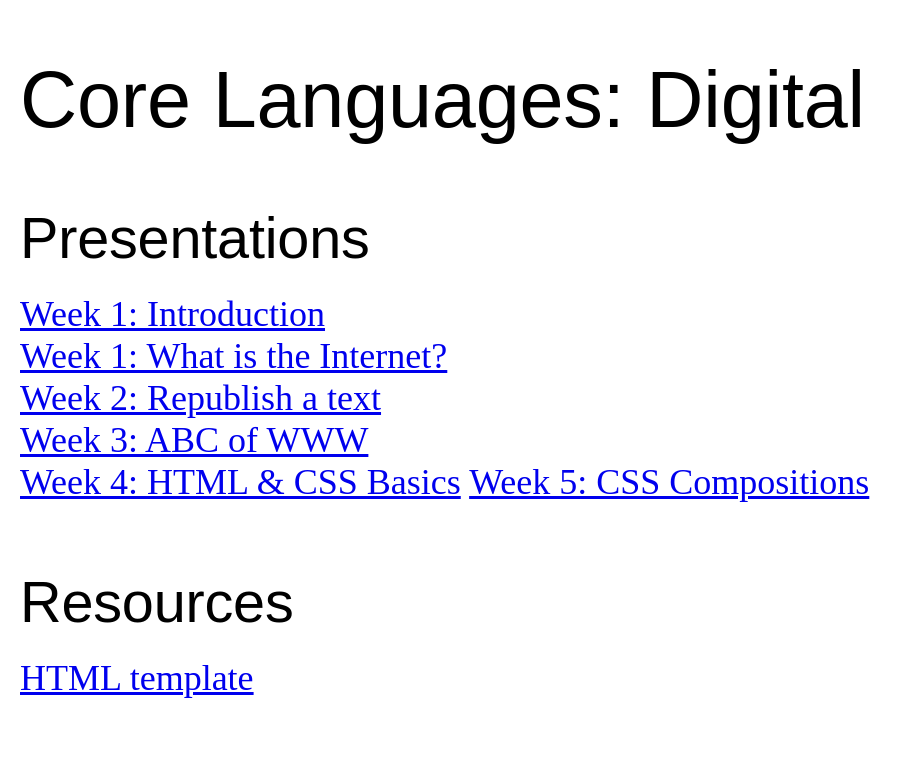
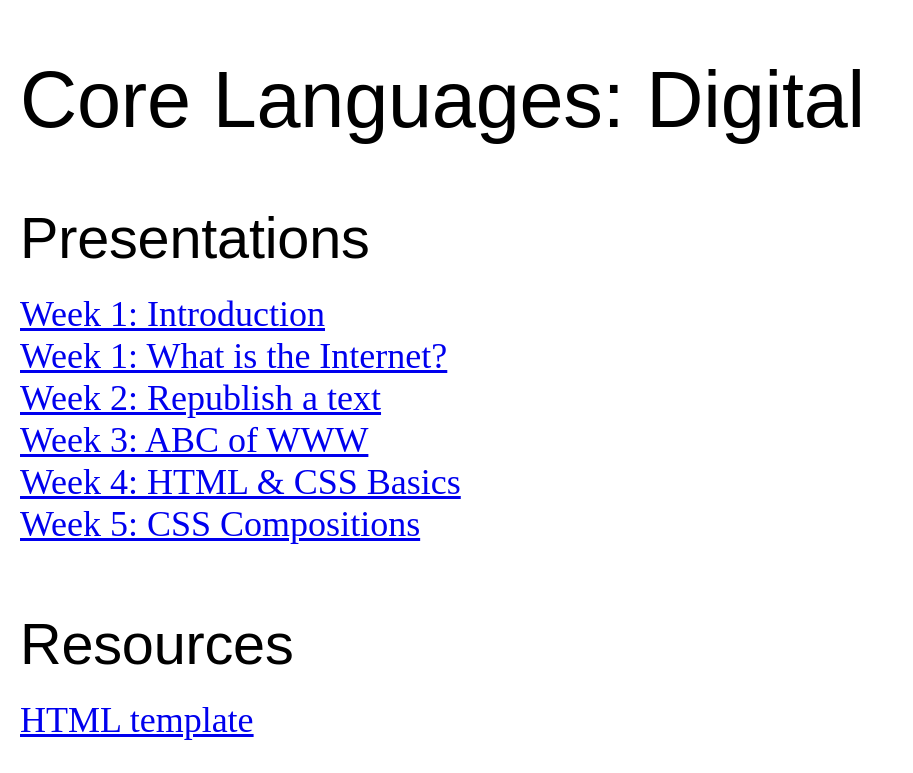
Before and after one commit to GemCopeland/gemcopeland.github.io, a website: page index.html in a window 1280 px wide. Shown: the top 773 px of the page, without its empty margins (0-913 px from the left). Drawn offline with Linux system fonts and the light colour scheme.

Commit message:
Update CSS compositions

```diff
--- a/index.html
+++ b/index.html
@@ -15,7 +15,7 @@
     <a href="week1-what-is-the-internet.html" target="blank">Week 1: What is the Internet?</a><br>
     <a href="week2-republish-a-text.html" target="blank">Week 2: Republish a text</a><br>
     <a href="week3-abc-of-www.html" target="blank">Week 3: ABC of WWW</a><br>
-    <a href="week4-html-and-css-basics.html" target="blank">Week 4: HTML & CSS Basics</a>
+    <a href="week4-html-and-css-basics.html" target="blank">Week 4: HTML & CSS Basics</a><br>
     <a href="week5-css-compositions.html" target="blank">Week 5: CSS Compositions</a>
   </div>
 
```
Also changed, not shown: week5-css-compositions.html (+1 -1 lines).
